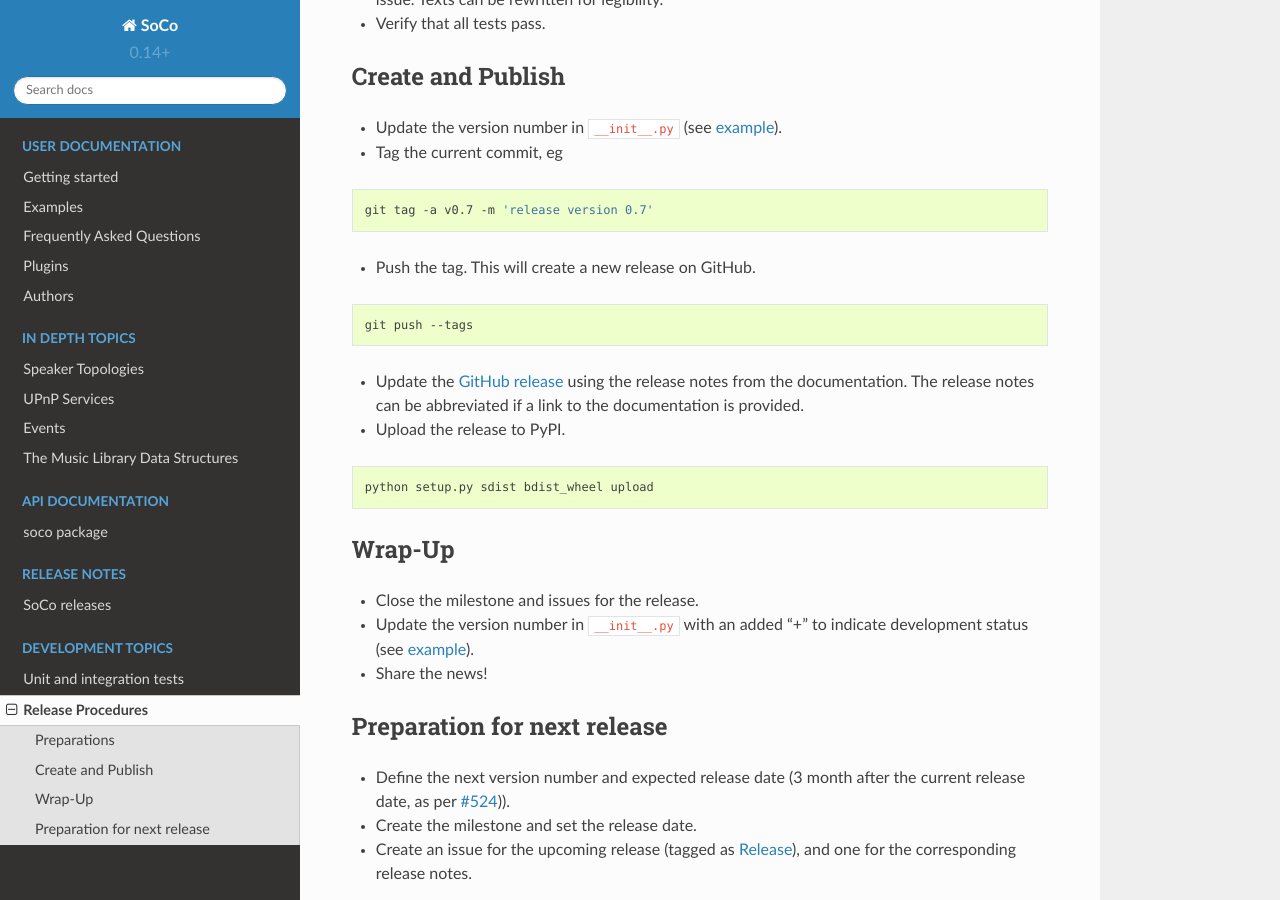
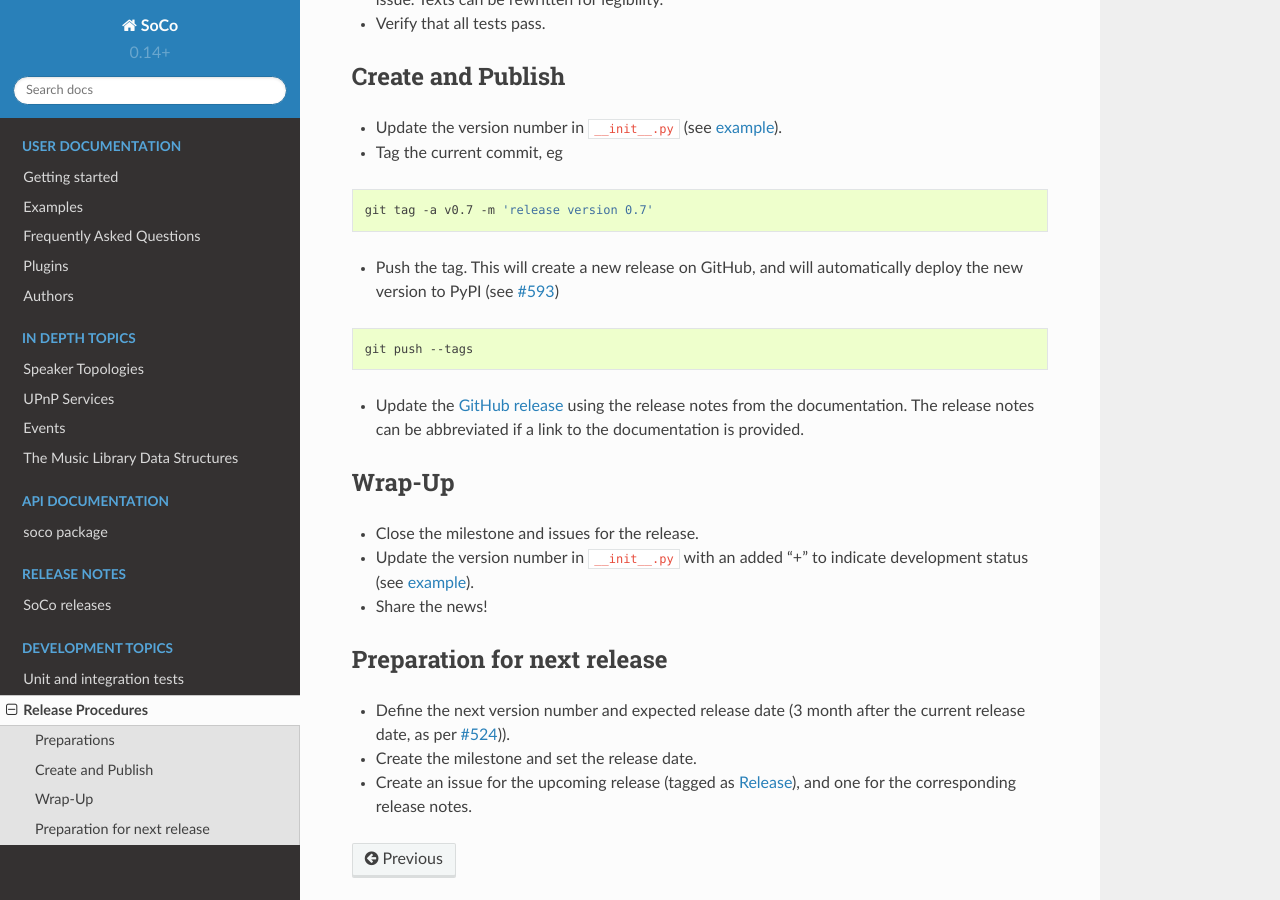
Before and after one commit to SoCo/SoCo, a Sphinx documentation site: the page built from doc/development/release-howto.rst, in a window 1280 px wide and 900 px high, scrolled down 350 px. Built offline with Sphinx 7.4.7 and the Read the Docs theme 2.0.0, drawn with Linux system fonts in a browser that asks for light colours.

Commit message:
Update release docs for automatic deployment

```diff
--- a/doc/development/release-howto.rst
+++ b/doc/development/release-howto.rst
@@ -29,7 +29,9 @@ Create and Publish
 
     git tag -a v0.7 -m 'release version 0.7'
 
-* Push the tag. This will create a new release on GitHub.
+* Push the tag. This will create a new release on GitHub, and will
+  automatically deploy the new version to PyPI (see `#593
+  <https://github.com/SoCo/SoCo/pull/593>`_)
 
 .. code-block:: bash
 
@@ -38,12 +40,6 @@ Create and Publish
 * Update the `GitHub release <https://github.com/SoCo/SoCo/releases/new>`_
   using the release notes from the documentation. The release notes can be
   abbreviated if a link to the documentation is provided.
-
-* Upload the release to PyPI.
-
-.. code-block:: bash
-
-    python setup.py sdist bdist_wheel upload
 
 
 Wrap-Up
```
